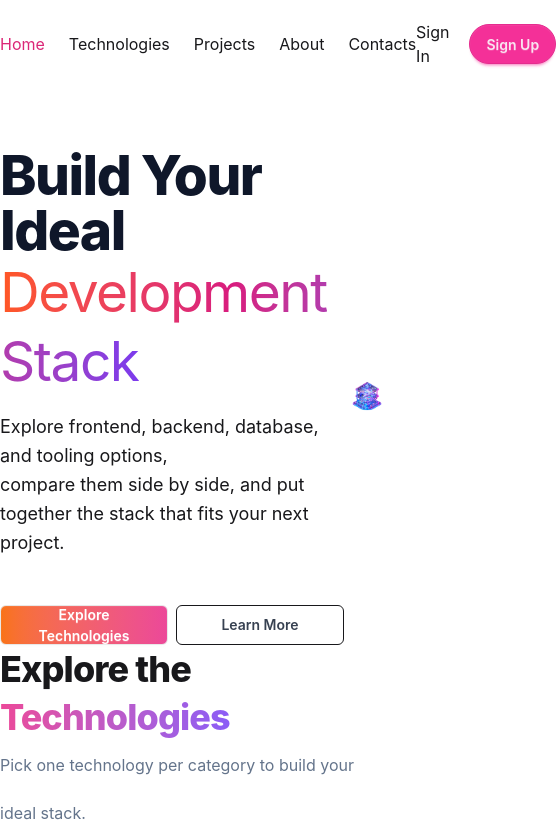
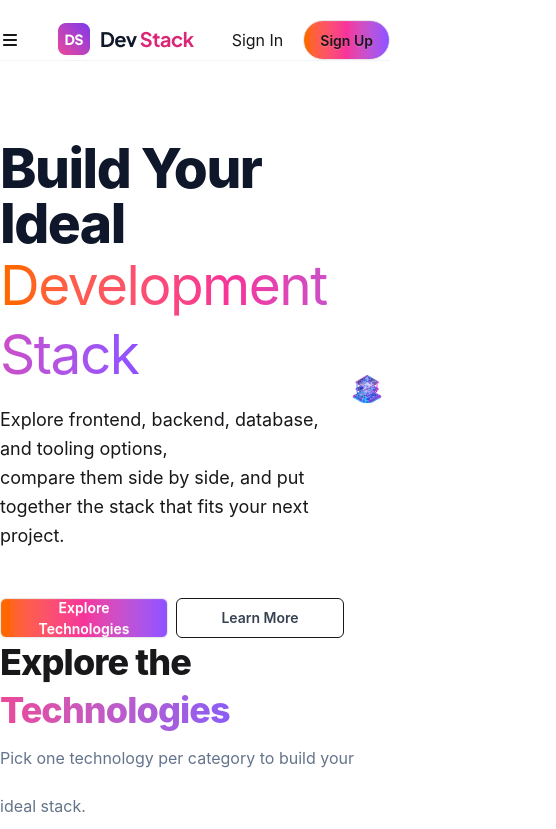
Before and after one commit to pseudo77/DevStack, a React (Vite) app: page / in a window 390 px wide. Shown: the top 829 px of the page, 556 px wide, since content can reach past the window. Built offline with nearby package versions, Linux system fonts and the light colour scheme.

Commit message:
NavBar sticky and Responsive

```diff
--- a/src/Components/hero/Hero.tsx
+++ b/src/Components/hero/Hero.tsx
@@ -1,4 +1,5 @@
 import HeroImage from "../../assets/banner-stack.png"
+import { theme } from "../type/BRAND_GRADIENT";
 
 const Hero = () => {
     return (
@@ -6,12 +7,12 @@ const Hero = () => {
             <div className="flex justify-between container mx-auto mt-20 items-center ">
                 <div className="max-w-135">
                     <h1 className="leading-tight tracking-[-1.5px]"><span className="text-[55px] text-[#0F172A] font-extrabold leading-none ">Build Your Ideal <br /></span>
-                    <span className="text-[55px]  bg-linear-to-r from-[#FF5722] via-[#D81B7E] to-[#7C3AED] bg-clip-text text-transparent">Development Stack</span></h1>
+                    <span className={`text-[55px] ${theme.BRAND_GRADIENT}  bg-clip-text text-transparent`}>Development Stack</span></h1>
                     <p className="my-4 mb-12 text-[18px] leading-7.25">Explore frontend, backend, database, and tooling options,<br/>
                         compare them side by side, and put together the stack that fits your
                         next project.</p>
                     <div className="flex gap-2 ">
-                        <button className="btn  w-42 rounded-md font-semibold text-[#FFFFFF] text-[14px] bg-linear-to-r from-[#F97316] to-[#EC4899]">Explore Technologies</button>
+                        <button className={`btn  w-42 rounded-md font-semibold text-[#FFFFFF] text-[14px] ${theme.BRAND_GRADIENT}`} >Explore Technologies</button>
                         <button className="btn btn-outline w-42 rounded-md text-[#374151] text-[14px] font-semibold">Learn More</button>
                     </div>
                 </div>
--- a/src/Components/navBar/NavBar.tsx
+++ b/src/Components/navBar/NavBar.tsx
@@ -1,23 +1,37 @@
+import { FontAwesomeIcon } from "@fortawesome/react-fontawesome"
 import Image from "../../assets/logo-text.png"
+import { theme } from "../type/BRAND_GRADIENT"
+import { faBars } from "@fortawesome/free-solid-svg-icons"
 function NavBar(){
     return (
-        <div>
-            <div className="flex justify-between container mx-auto mt-5 align-middle items-center">
+        <div className="sticky top-5 z-50 ">
+            <div className="hidden md:flex justify-between container mx-auto mt-5 mb-10 align-middle items-center">
                 <div>
-                    <img src={Image} alt="" />
+                    <img src={Image} alt="BrandName" />
                 </div>
                 <div className="flex justify-between gap-6">
-                    <h1 className="text-[#DB2777]">Home</h1>
-                    <h1>Technologies</h1>
-                    <h1>Projects</h1>
-                    <h1>About</h1>
-                    <h1>Contacts</h1>
+                    <a href="#" className="text-[#DB2777]">Home</a>
+                    <a href="#">Technologies</a>
+                    <a href="#">Projects</a>
+                    <a href="#">About</a>
+                    <a href="#">Contacts</a>
                 </div>
                 <div className="flex justify-between align-middle items-center gap-5">
-                    <h1>Sign In</h1>
-                    <button className="btn btn-secondary rounded-3xl">Sign Up</button>
+                    <button className=" cursor-pointer">Sign In</button>
+                    <button className={`btn rounded-full ${theme.BRAND_GRADIENT}`}>Sign Up</button>
                 </div>
             </div>
+            <div className="flex md:hidden justify-between container mx-auto mt-5 align-middle items-center">
+                <div>
+                    <FontAwesomeIcon icon={faBars}></FontAwesomeIcon>
+                </div>
+                <img src={Image} alt="Name" />
+                <div className="flex justify-between align-middle items-center gap-5">
+                    <button className=" cursor-pointer">Sign In</button>
+                    <button className={`btn rounded-full ${theme.BRAND_GRADIENT}`}>Sign Up</button>
+                </div>
+            </div>
+            <div><hr className="text-slate-100"/></div>
         </div>
     )
 }
--- a/src/Components/technologies/SelectedCard.tsx
+++ b/src/Components/technologies/SelectedCard.tsx
@@ -12,13 +12,13 @@ const SelectedCard = ({selected, handleRemoveStack}:IselectedCardProps) => {
         <div >
             <div className="flex justify-around gap-40 items-center  border border-slate-100 p-2 mb-4 rounded-2xl  ">
                 <div className="flex justify-between gap-3 items-center">
-                    <img src={selected.icon} className=" w-12 h-10 object-cover object-top rounded-2xl" alt="icon" />
+                    <img src={selected.icon} className=" w-12 h-10 object-cover  rounded-2xl" alt="icon" />
                     <div className="leading-relaxed">
                         <h1 className="font-bold text-[16px] text-[#0F172A] ">{selected.name} </h1>
                         <h2 className="font-bold text-[12px] text-[#94A3B8] ">{selected.category} </h2>
                     </div>
                 </div>
-                <div onClick={()=>handleRemoveStack(selected)} className="text-[25px] text-[#94A3B8] ">
+                <div onClick={()=>handleRemoveStack(selected)} className="text-[25px] text-[#94A3B8] cursor-pointer hover:scale-110 ">
                     <FontAwesomeIcon icon={faRemove}></FontAwesomeIcon>
                 </div>
             </div>
--- a/src/Components/technologies/SelectedStack.tsx
+++ b/src/Components/technologies/SelectedStack.tsx
@@ -16,7 +16,7 @@ const SelectedStack = ({selectedTechnologies,handleRemoveStack, handleAllRemoveS
                 <div className="border border-slate-100 h-auto rounded-2xl p-8">
                     <h1 className="font-bold text-[32px] text-[#0F172A] ">Your Stack</h1>
                     <h2 className="font-regular text-[20px] text-[#94A3B8] mb-4 ">No technologies selected yet</h2>
-                    <button className="p-5 w-full text-[#94A3B8] text-[12px] bg-[#E2E8F0] font-normal border border-slate-100 rounded-xl ">Your stack is empty</button>
+                    <button className="p-5 w-full text-[#94A3B8] text-[16px] bg-[#ffffff] font-normal border border-slate-100 rounded-xl ">Your stack is empty</button>
                 </div>
             </div>
         )
@@ -36,7 +36,7 @@ const SelectedStack = ({selectedTechnologies,handleRemoveStack, handleAllRemoveS
                                 })
                             }
                         </div>
-                        <button onClick={()=>handleAllRemoveStack()} className="w-full border border-[#ED8C85] rounded-lg text-[#D82C20] text-[20px] font-semibold mt-12">Remove All</button>
+                        <button onClick={()=>handleAllRemoveStack()} className="w-full border border-[#ED8C85] rounded-lg text-[#D82C20] text-[20px] font-semibold mt-12 hover:scale-102">Remove All</button>
                     </div>
                </div>
         </div>
--- a/src/Components/technologies/TechnologyCard.tsx
+++ b/src/Components/technologies/TechnologyCard.tsx
@@ -18,7 +18,7 @@ const TechnologyCard = ({technology, handleSelectedTechnologies}:IcardProps) =>
                 handleSelectedTechnologies(technology)
                 toast.success('Added to Stack', {
                 position: "top-center",
-                autoClose: 5000,
+                autoClose: 1500,
                 hideProgressBar: false,
                 closeOnClick: false,
                 pauseOnHover: true,
@@ -50,7 +50,7 @@ const TechnologyCard = ({technology, handleSelectedTechnologies}:IcardProps) =>
                                     </div>
                                     <button onClick={()=>handleAddStack(true)}
                                     className={`${addStack===false?"btn btn-outline  mt-4 w-full bg-[#0A0F1D] text-[12px] text-[#ffffff] font-medium rounded-2xl":"btn btn-outline border-slate-100 mt-4 w-full bg-[#ffffff] text-[12px] text-[#cdd3e6] font-medium rounded-2xl "}`}
-                                    disabled={addStack}>Add to stack
+                                    disabled={addStack}>{addStack===true?"Added to stack":"Add to stack"}
                                     </button>
 
             </div>
--- /dev/null
+++ b/src/Components/type/BRAND_GRADIENT.ts
@@ -0,0 +1,3 @@
+export const theme={
+    BRAND_GRADIENT:"bg-linear-to-r from-orange-500 via-pink-500 to-violet-500"
+}
```
Also changed, not shown: src/Components/technologies/Technologies.tsx (+25 -2 lines).
